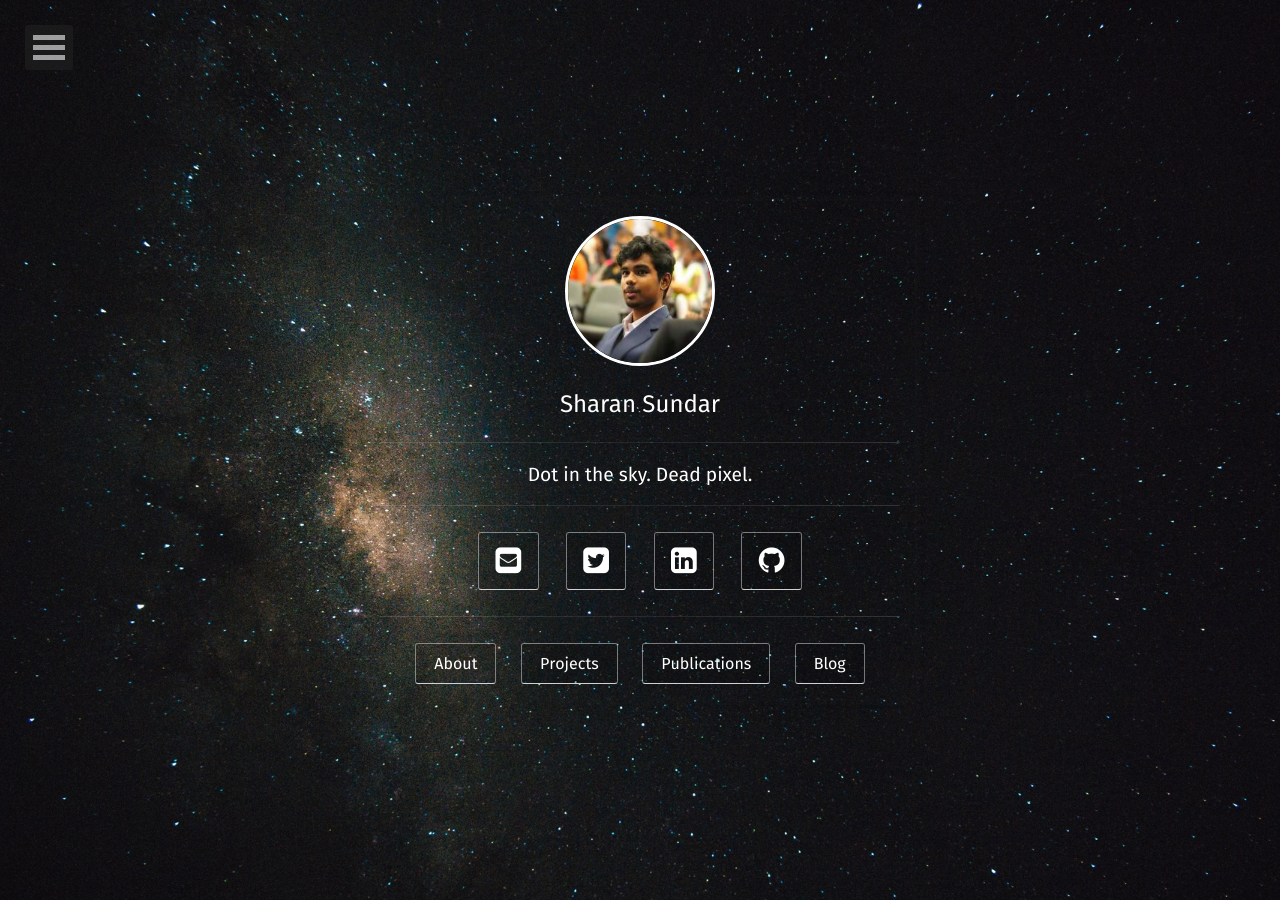
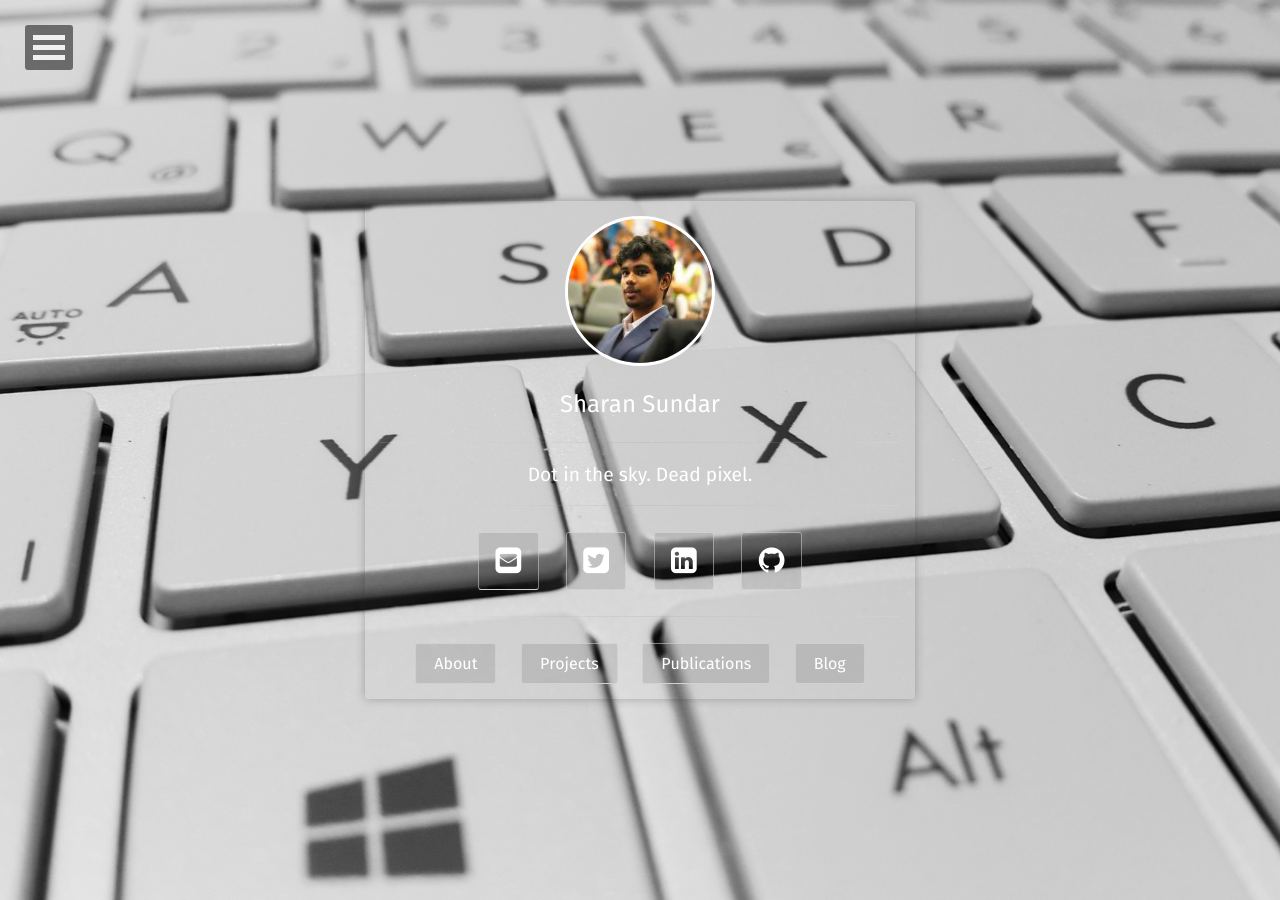
Before and after one commit to Sharan-Sundar/Sharan-Sundar.github.io, a Jekyll site: the page built from index.html, in a window 1280 px wide. Built offline with Jekyll 4.4.1, drawn with Linux system fonts in a browser that asks for light colours; some web fonts are replaced.

Commit message:
Update _config.yml

```diff
--- a/_config.yml
+++ b/_config.yml
@@ -5,7 +5,7 @@ description:        "Deep learner/Research Assistant"
 reading_time:       true
 words_per_minute:   200
 logo:               'assets/img/me1.jpg'
-background:         'assets/img/sky1.jpg'
+background:         'assets/img/c1.jpg'
 tiled_bg:           false   # Set this true if you want to tile your background image, otherwise it will be covered
 locale:             en_US
 url:                https://www.sharansundar.com
```
